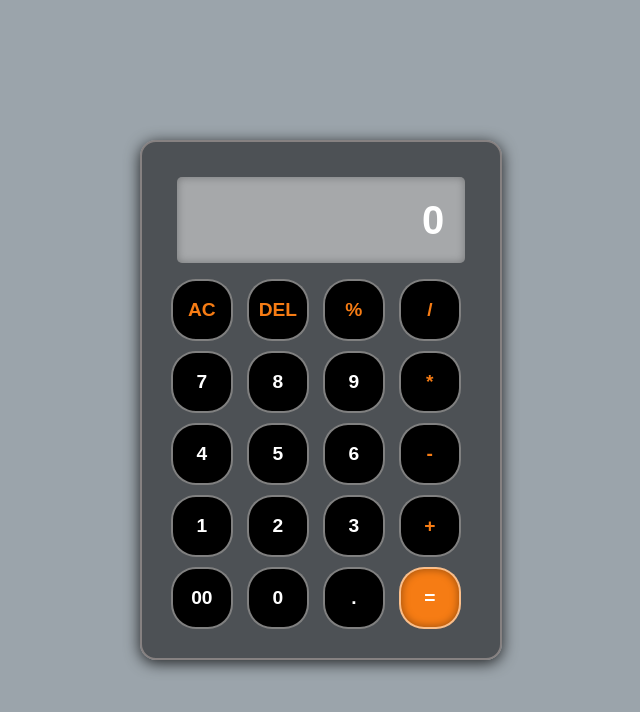
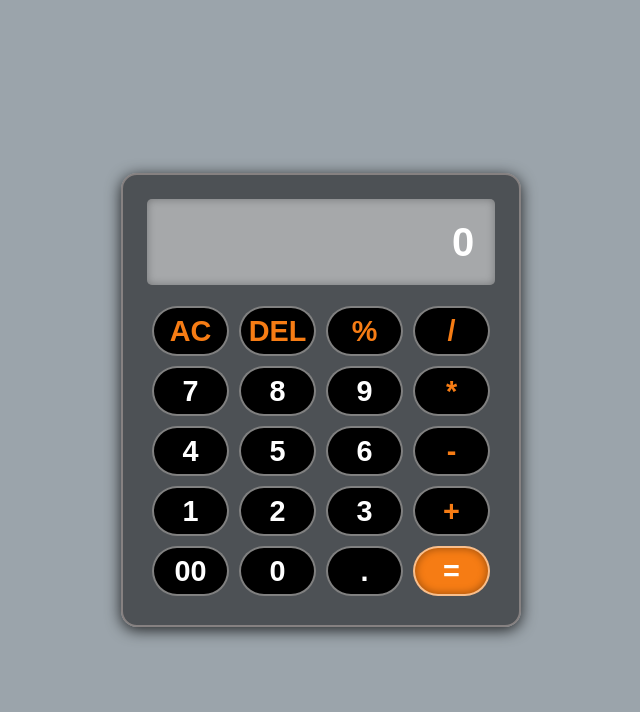
Before and after one commit to rajan7488/Calculator-, a plain HTML site: page index.html in a window 1280 px wide. Shown: the whole page, without its empty margins (319-959 px from the left). Drawn offline with Linux system fonts and the light colour scheme.

Commit message:
add new feature

```diff
--- a/index.html
+++ b/index.html
@@ -41,6 +41,6 @@
         </div>
     </div>
 
-    <script src="app.js"></script>
+    <script src="script.js"></script>
 </body>
 </html>
--- a/script.js
+++ b/script.js
@@ -22,18 +22,21 @@ button.forEach(btn=>{
         }
 
         //fixes the 7*-3 isseue and 7**3 this isseue
-        else if ("+-*/".includes(e.target.innerHTML)) {
+        else if ("%+-*/".includes(e.target.innerHTML)) {
             let lastChar = string[string.length - 1];
-
+            if (!string || "%+-*/".includes(lastChar)) {
+                return;
+            }
             // Allow negative numbers like 7*-3
-            if ("*/+".includes(lastChar) && e.target.innerHTML === "-") {
+            if ("%*/".includes(lastChar) && e.target.innerHTML === "-") {
                 string += e.target.innerHTML; // Allow negative numbers after * or /
                 display.value = string;
                 return;
             }
 
+
             // Replace last operator if another is clicked
-            if ("+-*/".includes(lastChar)) {
+            if ("%+-*/".includes(lastChar)) {
                 string = string.slice(0, -1);
             }
 
--- a/style.css
+++ b/style.css
@@ -1,10 +1,11 @@
-*{
+* {
     margin: 0;
     padding: 0;
     box-sizing: border-box;
     font-weight: bold;
 }
-body{
+
+body {
     width: 100%;
     height: 100vh;
     display: flex;
@@ -12,53 +13,119 @@ body{
     background-color: #9BA4AB;
     align-items: center;
 }
-.calculator{
+
+.calculator {
     padding: 1.5rem;
     border: 2px solid rgb(134, 129, 129);
     border-radius: 1rem;
     box-shadow: 0px 3px 15px rgba(0, 0, 0, 0.8);
     background: rgba(0, 0, 0, 0.5);
+    display: flex;
+    flex-direction: column;
+    align-items: center;
+    justify-content: center;
+    max-width: 100%;
+    width: 20rem; /* Set a base width */
 }
-input{
-    width: 18rem;
-    direction: ltr;     /* Ensures left-to-right text direction */
-    /* overflow: scroll;   Prevents scrolling issues */
+
+input {
+    width: 100%;
+    direction: ltr;
     overflow-x: auto;
     white-space: nowrap;
-    /* height: 3rem; */
     text-align: right;
     padding: 1.3rem;
-    margin: 0.7rem;
-    background: rgba(255,255, 255, 0.5);
+    margin-bottom: 1rem;
+    background: rgba(255, 255, 255, 0.5);
     box-shadow: inset 0px 0px 8px rgba(0, 0, 0, 0.3);
     border: none;
     border-radius: 5px;
     font-size: 2.5rem;
 }
-input::placeholder{
+
+input::placeholder {
     color: #fff;
     font-weight: 900;
 }
 
-button{
-    width: 62px;
-    height: 62px;
+button {
+    flex: 1;
+    min-width: 50px;
+    height: 50px;
     margin: 5px;
-    font-size: 1.2rem;
-    /* color: #ffffff; */
+    font-size: 1.5rem;
     box-shadow: inset 0px 0px 8px rgba(0, 0, 0, 0.4);
     border-radius: 25px;
-    border: 2px solid rgba(255,255, 255, 0.5);
+    border: 2px solid rgba(255, 255, 255, 0.5);
     background-color: #000000;
     color: #fff;
-    /* opacity: 1; */
+    display: flex;
+    justify-content: center;
+    align-items: center;
 }
-.ac ,.del,.operator{
-    /* background-color: #000000; */
+
+.ac, .del, .operator {
     color: #f67c14;
-    /* color: #fff; */
 }
-.eqalBtn{
+
+.eqalBtn {
     background-color: #f67c14;
     color: #fff;
 }
+
+/* Layout adjustments for button grid */
+.calculator div {
+    display: flex;
+    flex-wrap: wrap;
+    justify-content: space-between;
+    width: 100%;
+}
+
+button {
+    width: 22%; /* Dynamic button width */
+}
+
+@media (max-width: 600px) {
+    .calculator {
+        width: 80%; /* Reduce calculator size for mobile */
+    }
+
+    input {
+        font-size: 2rem;
+    }
+
+    button {
+        width: 18%; /* Adjust button size on small screens */
+        font-size: 1.2rem;
+    }
+}
+
+@media (min-width: 768px) {
+    .calculator {
+        width: 70%; /* Slightly reduced size for tablets */
+    }
+
+    input {
+        font-size: 2.2rem;
+    }
+
+    button {
+        width: 23%;
+        font-size: 1.6rem;
+    }
+}
+
+@media (min-width: 1024px) {
+    .calculator {
+        width: 400px; /* Max width for larger screens */
+    }
+
+    input {
+        font-size: 2.5rem;
+    }
+
+    button {
+        width: 23%;
+        font-size: 1.8rem;
+    }
+}
```
